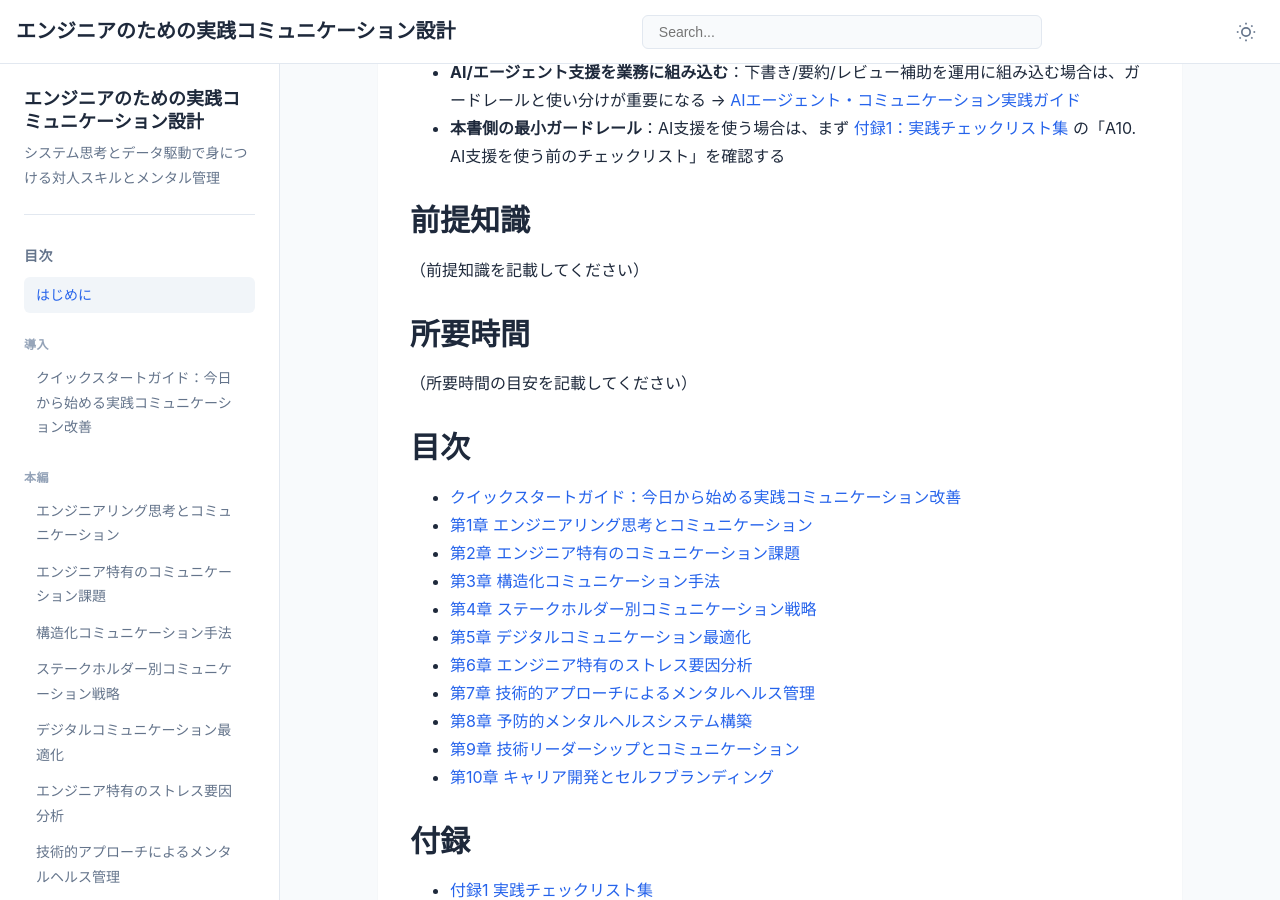
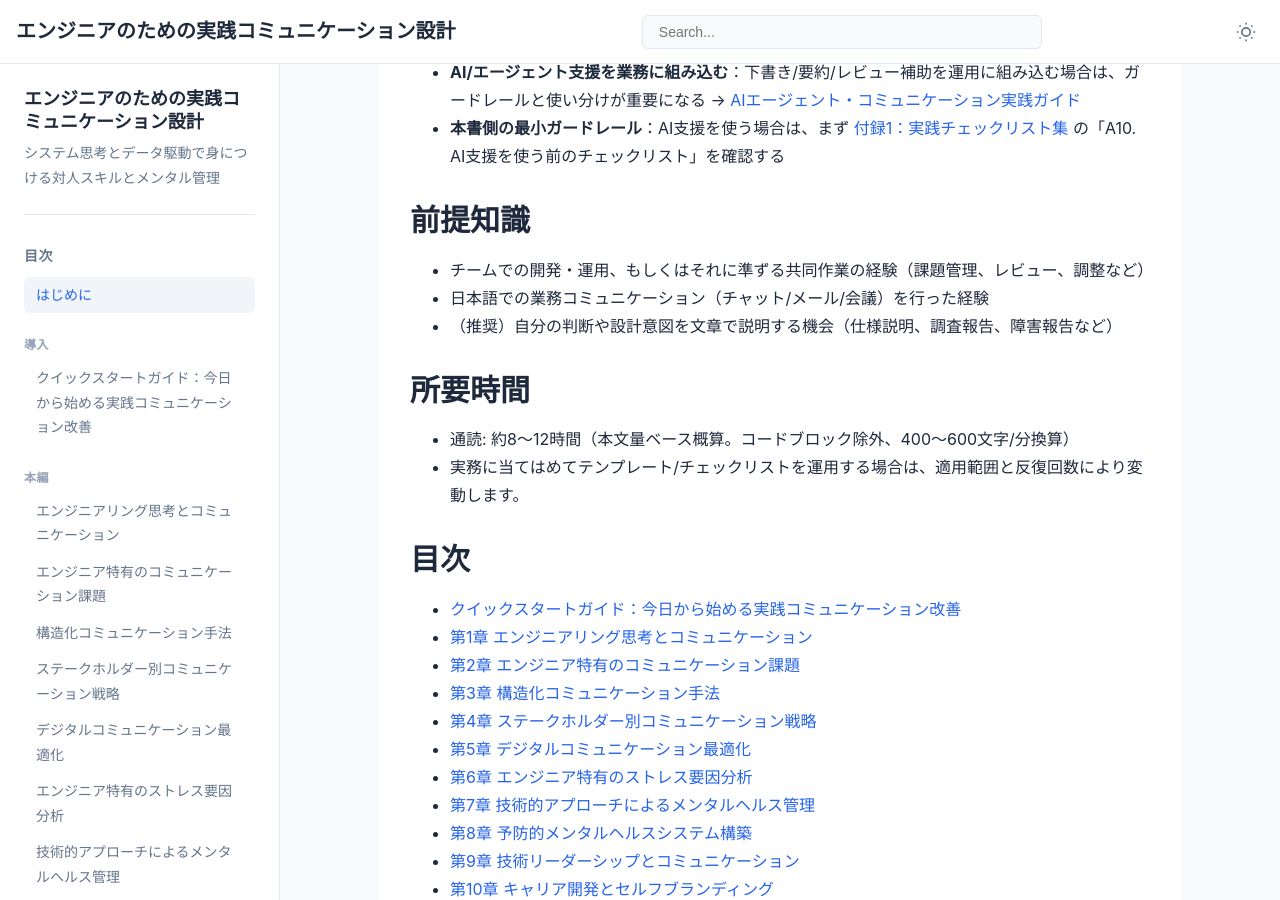
Before and after one commit to itdojp/IT-engineer-communication-book, a Jekyll site: the page built from docs/index.md, in a window 1280 px wide and 900 px high, scrolled down 1322 px. Built offline with Jekyll 4.4.1, drawn with Linux system fonts in a browser that asks for light colours.

Commit message:
docs: fill top page prerequisites and reading time

```diff
--- a/docs/index.md
+++ b/docs/index.md
@@ -42,10 +42,13 @@ permalink: /
 - **本書側の最小ガードレール**：AI支援を使う場合は、まず [付録1：実践チェックリスト集](appendix-01-checklists/) の「A10. AI支援を使う前のチェックリスト」を確認する
 
 ## 前提知識
-（前提知識を記載してください）
+- チームでの開発・運用、もしくはそれに準ずる共同作業の経験（課題管理、レビュー、調整など）
+- 日本語での業務コミュニケーション（チャット/メール/会議）を行った経験
+- （推奨）自分の判断や設計意図を文章で説明する機会（仕様説明、調査報告、障害報告など）
 
 ## 所要時間
-（所要時間の目安を記載してください）
+- 通読: 約8〜12時間（本文量ベース概算。コードブロック除外、400〜600文字/分換算）
+- 実務に当てはめてテンプレート/チェックリストを運用する場合は、適用範囲と反復回数により変動します。
 
 ## 目次
 
```
